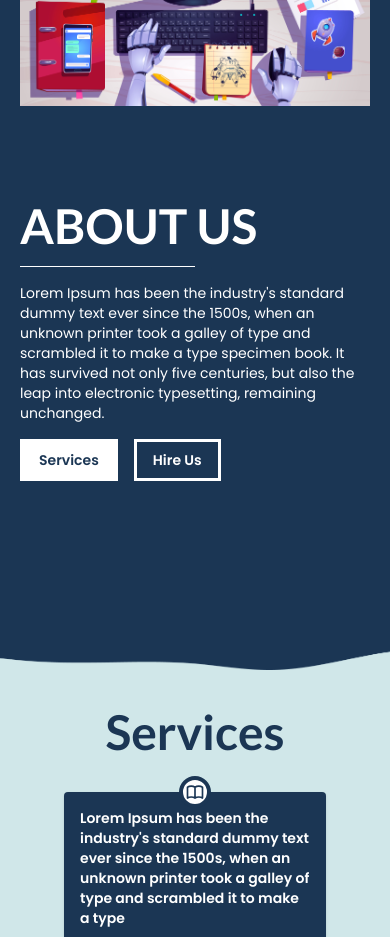
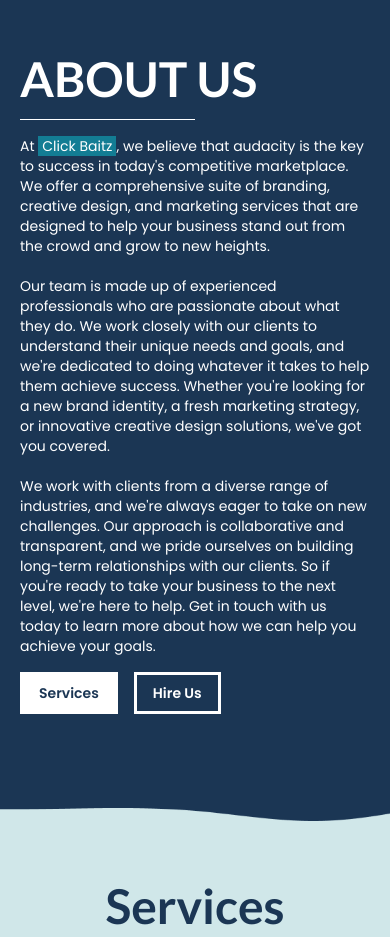
Before and after one commit to oneknucklehead/clickbaitz, a React (Create React App) app: page / in a window 390 px wide. Shown: the part 1060-1997 px from the top of the page. Built offline with nearby package versions, Linux system fonts and the light colour scheme; what tw-elements would draw is missing.

Commit message:
content added

```diff
--- a/public/index.html
+++ b/public/index.html
@@ -2,14 +2,14 @@
 <html lang="en">
   <head>
     <meta charset="utf-8" />
-    <link rel="icon" href="%PUBLIC_URL%/favicon.ico" />
+    <link rel="icon" href="%PUBLIC_URL%/favicon-16x16.png" />
     <meta name="viewport" content="width=device-width, initial-scale=1" />
     <meta name="theme-color" content="#000000" />
     <meta
       name="description"
       content="Web site created using create-react-app"
     />
-    <link rel="apple-touch-icon" href="%PUBLIC_URL%/logo192.png" />
+    <link rel="apple-touch-icon" href="%PUBLIC_URL%/favicon-16x16.png" />
     <!--
       manifest.json provides metadata used when your web app is installed on a
       user's mobile device or desktop. See https://developers.google.com/web/fundamentals/web-app-manifest/
@@ -26,7 +26,7 @@
     -->
     <!-- AOS STYLES -->
     <link rel="stylesheet" href="https://unpkg.com/aos@next/dist/aos.css" />
-    <title>React App</title>
+    <title>ClickBaitz Agency</title>
   </head>
   <body>
     <noscript>You need to enable JavaScript to run this app.</noscript>
--- a/src/PageComponents.js
+++ b/src/PageComponents.js
@@ -1,4 +1,4 @@
-import React, { useRef } from 'react';
+import React, { useRef, useState } from 'react';
 import Header from "./components/Header";
 import HomePage from "./pages/HomePage";
 import AboutPage from "./pages/AboutPage";
@@ -18,6 +18,8 @@ const PageComponents = () => {
     const buttonRef = useRef(null);
     const logoRef = useRef(null);
     const waveRef = useRef(null);
+    const [activeSidebar, setSidebarActive] = useState(false);
+
     const sections = document.getElementsByTagName('section');
     window.addEventListener('scroll', () => {
         // console.log("scrollY" + window.scrollY);
@@ -69,14 +71,14 @@ const PageComponents = () => {
         <>
             <div className="relative overflow-clip">
                 <Navbar />
-                <Header buttonRef={buttonRef} logoRef={logoRef} />
+                <Header buttonRef={buttonRef} logoRef={logoRef} activeSidebar={activeSidebar} setSidebarActive={setSidebarActive} />
                 <section id="home" className="min-h-[100vh] ">
                     {/* bg-[#ffefcf]  */}
                     {/* sticky top-0 */}
                     <HomePage waveRef={waveRef} sections={sections} />
                 </section>
                 <section id="about" className="min-h-[100vh] bg-[#1B3654]">
-                    <AboutPage />
+                    <AboutPage activeSidebar={activeSidebar} setSidebarActive={setSidebarActive} />
                 </section>
                 <section id="services" className="min-h-[100vh] bg-[#D0E7E9]">
                     <ServicesPage />
--- a/src/components/Header.js
+++ b/src/components/Header.js
@@ -1,11 +1,10 @@
-import React, { useState } from 'react';
+import React from 'react';
 import brandLogo from "../assets/images/brandLogo.png";
 import smiley from "../assets/images/smileynew.png";
 import Sidebar from "./Sidebar";
 import "../assets/css/Header.css";
 
-const Header = ({ buttonRef, logoRef }) => {
-    const [activeSidebar, setSidebarActive] = useState(false);
+const Header = ({ buttonRef, logoRef, activeSidebar, setSidebarActive }) => {
 
     return (
         <>
--- a/src/pages/AboutPage.js
+++ b/src/pages/AboutPage.js
@@ -4,13 +4,14 @@ import Container from "../components/Container";
 import aboutImg from "../assets/images/aboutImg.jpg";
 import blobImage from "../assets/images/blobanimationAbout.svg";
 import "../assets/css/AboutPage.css";
+import { Link } from "react-scroll";
 
 
-const AboutPage = () => {
+const AboutPage = ({ activeSidebar, setSidebarActive }) => {
 
     return (
         <Container>
-            <div className="flex h-[100vh] flex-col-reverse justify-center text-resp px-8 sm:px-32 items-center lg:px-0 lg:grid lg:grid-cols-2 gap-24 overflow-clip">
+            <div className="flex h-fit min-h-[100vh] flex-col-reverse justify-center text-resp px-8 sm:px-32 items-center lg:px-0 xl:grid xl:grid-cols-2 gap-24 overflow-clip">
                 <div className="flex flex-col justify-center">
                     <h1 className="text-white text-5xl sm:text-6xl xl:max-2xl:text-7xl 2xl:text-8xl fontstyle-lato font-semibold"
                         data-aos="fade-up"
@@ -21,20 +22,37 @@ const AboutPage = () => {
                         data-aos-duration="1000"
                         data-aos-delay="100"
                     ></div>
-                    <p className="text-left text-white text-sm sm:text-lg"
+                    <p className="text-left text-white text-sm md:text-lg"
                         data-aos="fade-up"
                         data-aos-duration="1000"
                         data-aos-delay="200"
                     >
-                        Lorem Ipsum has been the industry's standard dummy text ever since the 1500s, when an unknown printer took a galley of type and scrambled it to make a type specimen book. It has survived not only five centuries, but also the leap into electronic typesetting, remaining unchanged.
+                        At <span className="bg-[#137D94] px-1">
+                            Click Baitz
+                        </span>, we believe that audacity is the key to success in today's competitive marketplace. We offer a comprehensive suite of branding, creative design, and marketing services that are designed to help your business stand out from the crowd and grow to new heights.
+                        <br /><br />Our team is made up of experienced professionals who are passionate about what they do. We work closely with our clients to understand their unique needs and goals, and we're dedicated to doing whatever it takes to help them achieve success. Whether you're looking for a new brand identity, a fresh marketing strategy, or innovative creative design solutions, we've got you covered.
+                        <br /><br />We work with clients from a diverse range of industries, and we're always eager to take on new challenges. Our approach is collaborative and transparent, and we pride ourselves on building long-term relationships with our clients. So if you're ready to take your business to the next level, we're here to help. Get in touch with us today to learn more about how we can help you achieve your goals.
+
                     </p>
+                    <div className="flex gap-4 pb-10">
+
                         <div className="flex gap-4 pt-4"
                             data-aos="fade-up"
                             data-aos-duration="1000"
                             data-aos-delay="300"
                         >
+                            <Link id="services-anchor" to="services" spy={true} smooth={true} duration={500}>
+
                                 <button className="text-sm sm:text-base bg-white text-[#1B3654] border-[3px] border-white py-2 px-4 font-semibold">Services</button>
-                        <button className="text-sm sm:text-base text-white font-semibold border-[3px] py-2 px-4 border-white">Hire Us</button>
+                            </Link>
+                        </div>
+                        <div className="flex gap-4 pt-4"
+                            data-aos="fade-up"
+                            data-aos-duration="1000"
+                            data-aos-delay="400"
+                        >
+                            <button onClick={() => setSidebarActive(true)} className="text-sm sm:text-base text-white font-semibold border-[3px] py-2 px-4 border-white">Hire Us</button>
+                        </div>
                     </div>
                 </div>
                 <div className="lg:h-[100vh] transition-custom">
--- a/src/pages/ServicesPage.js
+++ b/src/pages/ServicesPage.js
@@ -19,14 +19,14 @@ const ServicesPage = () => {
                             data-aos="fade-up"
                             data-aos-duration="1000"
                         >
-                            <h1 className="text-[#1B3654] fontstyle-lato font-semibold text-5xl sm:text-7xl sm:py-4 z-10">Services</h1>
+                            <h1 className="text-[#1B3654] fontstyle-lato font-semibold text-5xl sm:text-7xl pt-12 sm:py-12 z-10">Services</h1>
                         </span>
                         <div class="py-3 sm:max-w-5xl sm:mx-auto w-full px-8 sm:px-0">
 
                             <div class="relative text-[#1B3654] antialiased text-sm font-semibold">
 
                                 {/* <!-- Vertical bar running through middle --> */}
-                                <div class="hidden sm:block w-1 bg-[#1B3654] absolute h-[85%] left-1/2 transform -translate-x-1/2 translate-y-[46px]"></div>
+                                <div class="hidden sm:block w-1 bg-[#1B3654] rounded-full absolute h-[90%] left-1/2 transform -translate-x-1/2 translate-y-[46px]"></div>
 
                                 {/* <!-- Left section, set by justify-start and sm:pr-8 --> */}
                                 <div class="mt-6 sm:mt-0 sm:mb-12"
@@ -36,8 +36,8 @@ const ServicesPage = () => {
                                     <div class="flex flex-col sm:flex-row items-center">
                                         <div class="flex justify-start w-full mx-auto items-center">
                                             <div class="w-full sm:w-1/2 sm:pr-8">
-                                                <div class="p-4 bg-[#1B3654] text-white rounded shadow">
-                                                    Lorem Ipsum has been the industry's standard dummy text ever since the 1500s, when an unknown printer took a galley of type and scrambled it to make a type
+                                                <div class="p-4 break-all bg-[#1B3654] text-white rounded shadow">
+                                                    We provide a variety of services to help businesses succeed in today's digital landscape. Our services include:
                                                 </div>
                                             </div>
                                         </div>
@@ -58,8 +58,8 @@ const ServicesPage = () => {
                                     <div class="flex flex-col sm:flex-row items-center">
                                         <div class="flex justify-end w-full mx-auto items-center">
                                             <div class="w-full sm:w-1/2 sm:pl-8">
-                                                <div class="p-4 bg-white rounded shadow">
-                                                    Lorem Ipsum has been the industry's standard dummy text ever since the 1500s, when an unknown printer took a galley of type and scrambled it to make a type
+                                                <div class="p-4 break-words bg-white rounded shadow">
+                                                    Marketing services: Creation and implementation of customized marketing strategies to help you increase your business visibility and attract more customers.
                                                 </div>
                                             </div>
                                         </div>
@@ -81,7 +81,7 @@ const ServicesPage = () => {
                                         <div class="flex justify-start w-full mx-auto items-center">
                                             <div class="w-full sm:w-1/2 sm:pr-8">
                                                 <div class="p-4 bg-[#1B3654] text-white rounded shadow">
-                                                    Lorem Ipsum has been the industry's standard dummy text ever since the 1500s, when an unknown printer took a galley of type and scrambled it to make a type
+                                                    Social Media Marketing/Management: Building a strong social media presence by creating engaging content and managing your social media accounts.
                                                 </div>
                                             </div>
                                         </div>
@@ -103,7 +103,7 @@ const ServicesPage = () => {
                                         <div class="flex justify-end w-full mx-auto items-center">
                                             <div class="w-full sm:w-1/2 sm:pl-8">
                                                 <div class="p-4 bg-white rounded shadow">
-                                                    Lorem Ipsum has been the industry's standard dummy text ever since the 1500s, when an unknown printer took a galley of type and scrambled it to make a type
+                                                    Influencer Marketing: Leveraging the power of social media influencers to promote your brand and reach new audiences.
                                                 </div>
                                             </div>
                                         </div>
@@ -114,7 +114,71 @@ const ServicesPage = () => {
                                         </div>
                                     </div>
                                 </div>
+                                {/* <!-- Left section, set by justify-start and sm:pr-8 --> */}
 
+                                <div class="mt-6 sm:mt-0 sm:mb-12"
+                                    data-aos="fade-up"
+                                    data-aos-duration="1000"
+                                    data-aos-delay="500"
+                                >
+                                    <div class="flex flex-col sm:flex-row items-center">
+                                        <div class="flex justify-start w-full mx-auto items-center">
+                                            <div class="w-full sm:w-1/2 sm:pr-8">
+                                                <div class="p-4 bg-[#1B3654] text-white rounded shadow">
+                                                    Website Development and Design: Designing and developing standardize and pleasing, user-friendly websites that are optimized for search engines to help you convert visitors into customers.
+                                                </div>
+                                            </div>
+                                        </div>
+                                        <div class="rounded-full border-[#1B3654] bg-white sm:bg-[#1B3654] sm:border-white border-4 w-8 h-8 absolute left-1/2 -translate-y-4 sm:translate-y-0 transform -translate-x-1/2 flex items-center justify-center">
+                                            <svg xmlns="http://www.w3.org/2000/svg" class="h-5 w-5 text-[#1B3654] sm:text-white" fill="none" viewBox="0 0 24 24" stroke="currentColor">
+                                                <path stroke-linecap="round" stroke-linejoin="round" stroke-width="2" d="M12 8v4l3 3m6-3a9 9 0 11-18 0 9 9 0 0118 0z" />
+                                            </svg>
+                                        </div>
+                                    </div>
+                                </div>
+                                {/* <!-- Right section, set by justify-end and sm:pl-8 --> */}
+                                <div class="mt-6 sm:mt-0"
+                                    data-aos="fade-up"
+                                    data-aos-duration="1000"
+                                    data-aos-delay="600"
+                                >
+                                    <div class="flex flex-col sm:flex-row items-center">
+                                        <div class="flex justify-end w-full mx-auto items-center">
+                                            <div class="w-full sm:w-1/2 sm:pl-8">
+                                                <div class="p-4 bg-white rounded shadow">
+                                                    Display Advertising: Using a range of traditional marketing services, including print ads, billboards, and direct mail campaigns, to help you reach your target audience in new and innovative ways.
+                                                </div>
+                                            </div>
+                                        </div>
+                                        <div class="rounded-full bg-[#1B3654] border-white border-4 w-8 h-8 absolute left-1/2 -translate-y-4 sm:translate-y-0 transform -translate-x-1/2 flex items-center justify-center">
+                                            <svg xmlns="http://www.w3.org/2000/svg" class="h-5 w-5 text-white" fill="none" viewBox="0 0 24 24" stroke="currentColor">
+                                                <path stroke-linecap="round" stroke-linejoin="round" stroke-width="2" d="M15 17h5l-1.405-1.405A2.032 2.032 0 0118 14.158V11a6.002 6.002 0 00-4-5.659V5a2 2 0 10-4 0v.341C7.67 6.165 6 8.388 6 11v3.159c0 .538-.214 1.055-.595 1.436L4 17h5m6 0v1a3 3 0 11-6 0v-1m6 0H9" />
+                                            </svg>
+                                        </div>
+                                    </div>
+                                </div>
+                                {/* <!-- Left section, set by justify-start and sm:pr-8 --> */}
+
+                                <div class="mt-6 sm:mt-0 sm:mb-12"
+                                    data-aos="fade-up"
+                                    data-aos-duration="1000"
+                                    data-aos-delay="700"
+                                >
+                                    <div class="flex flex-col sm:flex-row items-center">
+                                        <div class="flex justify-start w-full mx-auto items-center">
+                                            <div class="w-full sm:w-1/2 sm:pr-8">
+                                                <div class="p-4 bg-[#1B3654] text-white rounded shadow">
+                                                    Whatever your business needs are, we have the expertise and experience to help you succeed. Contact us today to learn more about how we can help you grow your business.
+                                                </div>
+                                            </div>
+                                        </div>
+                                        <div class="rounded-full border-[#1B3654] bg-white sm:bg-[#1B3654] sm:border-white border-4 w-8 h-8 absolute left-1/2 -translate-y-4 sm:translate-y-0 transform -translate-x-1/2 flex items-center justify-center">
+                                            <svg xmlns="http://www.w3.org/2000/svg" class="h-5 w-5 text-[#1B3654] sm:text-white" fill="none" viewBox="0 0 24 24" stroke="currentColor">
+                                                <path stroke-linecap="round" stroke-linejoin="round" stroke-width="2" d="M12 8v4l3 3m6-3a9 9 0 11-18 0 9 9 0 0118 0z" />
+                                            </svg>
+                                        </div>
+                                    </div>
+                                </div>
 
 
                             </div>
```
Also changed, not shown: src/components/Sidebar.js (+19 -13 lines), src/pages/ContactPage.js (+9 -9 lines), public/favicon-16x16.png (added), public/favicon-32x32.png (added). Lines whose indentation alone changed are shown as unchanged.
